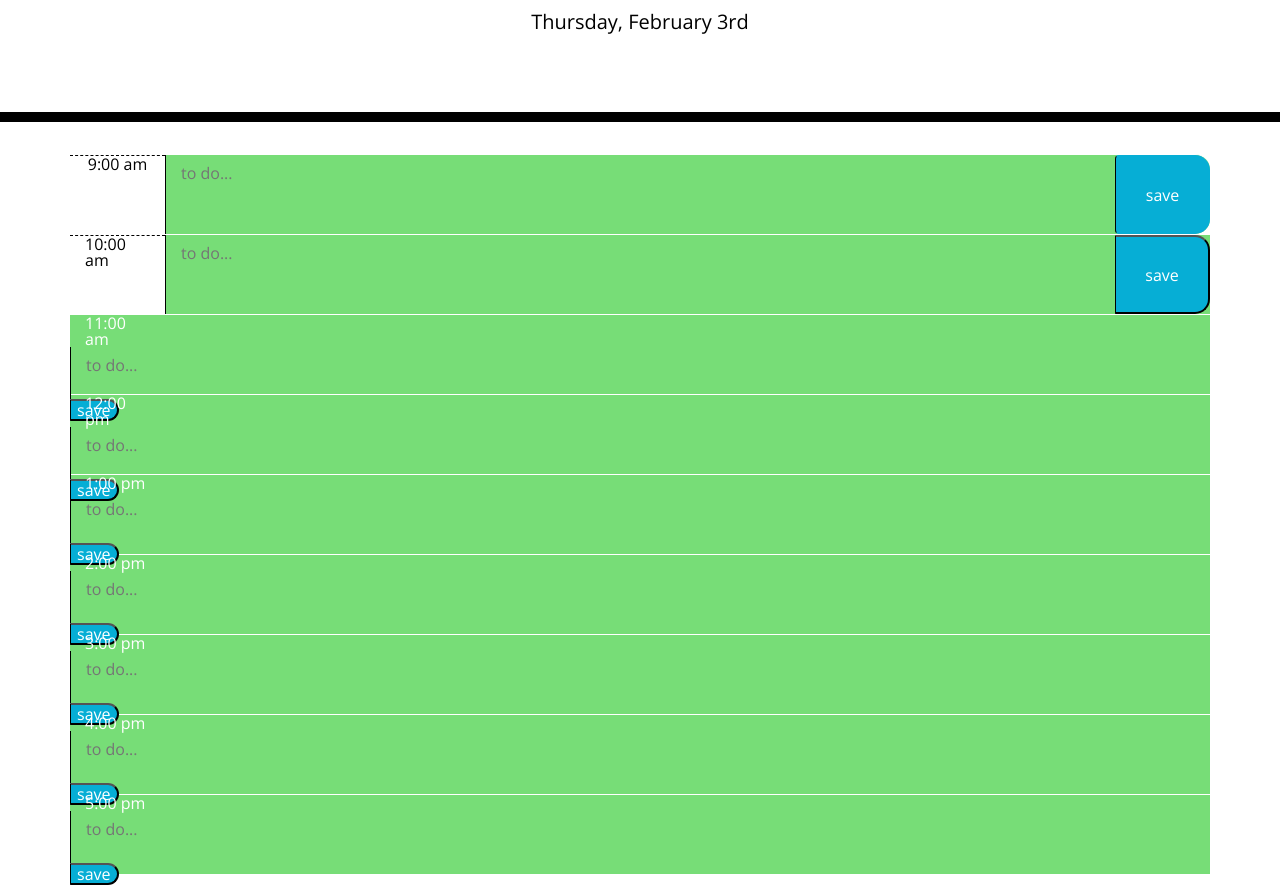
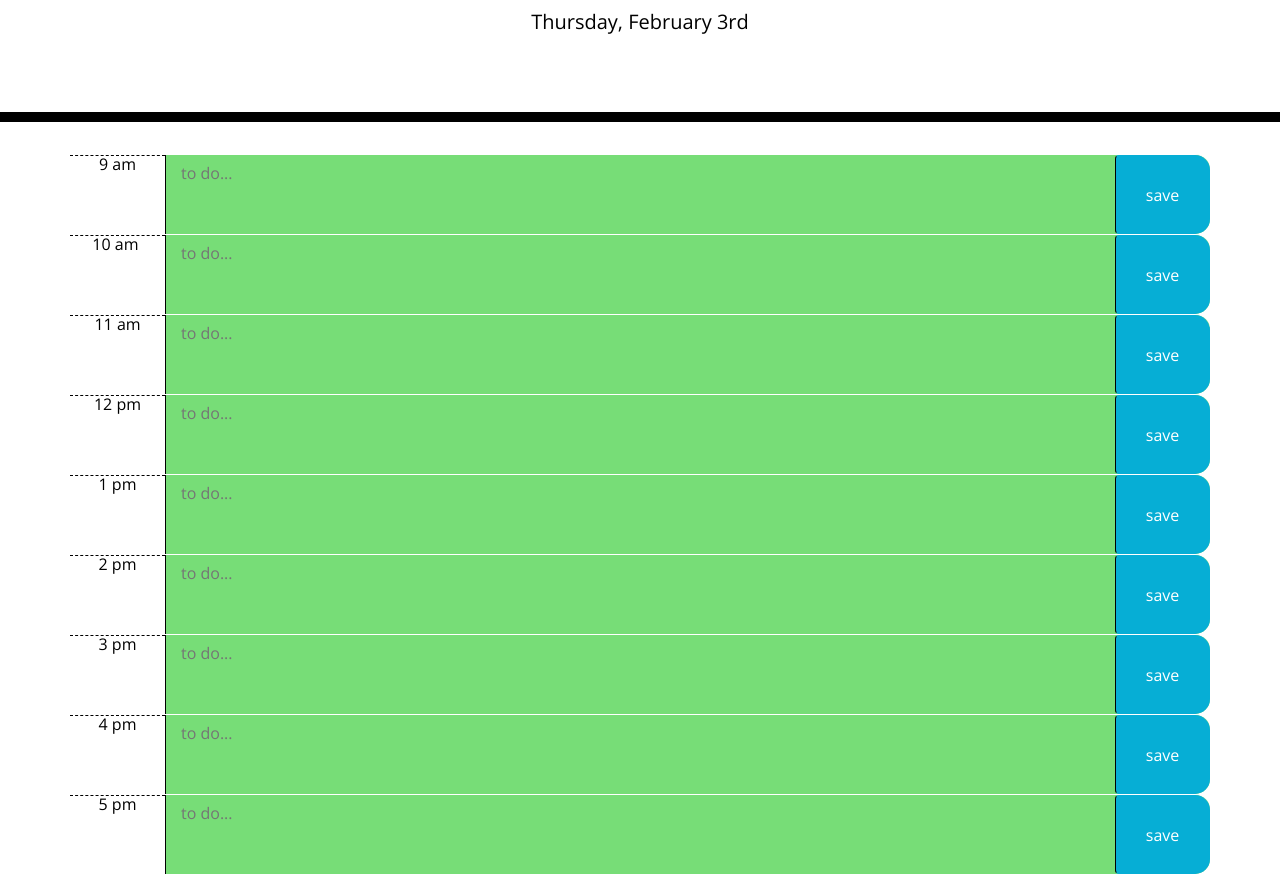
Before and after one commit to ClaireAustine/WeekdayPlanner, a plain HTML site: page index.html in a window 1280 px wide. Shown: the part 182-1067 px from the top of the page. Drawn offline with nearby package versions, Linux system fonts and the light colour scheme.

Commit message:
fixing functionality and display

```diff
--- a/index.html
+++ b/index.html
@@ -31,60 +31,57 @@
     <div class="container" >
 
       <div id="9" class="row time-block">
-        <div class= "col-1 hour">9:00 am</div>
+        <div class= "col-1 hour">9 am</div>
         <textarea class= "col-10 description" placeholder="to do..."></textarea>
         <button class= " btn saveBtn col-1" >save</button>
       </div>
 
-      <div class= "row">
-        <div class= "col-1 hour">10:00 am </div>
+      <div id="10" class= "row time-block">
+        <div class= "col-1 hour">10 am </div>
         <textarea class= "col-10 description" placeholder="to do..."></textarea>
-        <button class="saveBtn col-1" >save</button>
+        <button class="btn saveBtn col-1" >save</button>
       </div>
 
-      <div class= "row">
-        <div class= "col-1">11:00 am</div>
-        <textarea class= "col-12 description" placeholder="to do..."></textarea>
-        <button class= "saveBtn" >save</button>
+      <div id= "11" class="row time-block">
+        <div class= "col-1 hour">11 am</div>
+        <textarea class= "col-10 description" placeholder="to do..."></textarea>
+        <button class= "btn saveBtn col-1" >save</button>
       </div>
 
-      <div class= "row">
-        <div class= "col-1">12:00 pm</div>
-        <textarea class= "col-12 description" placeholder="to do..."></textarea>
-        <button class= "saveBtn" >save</button>
+      <div id= "12" class="row time-block">
+        <div class= "col-1 hour">12 pm</div>
+        <textarea class= "col-10 description" placeholder="to do..."></textarea>
+        <button class= "btn saveBtn col-1" >save</button>
       </div>
 
-      <div id="13" class= "row">
-        <div class= "col-1">1:00 pm</div>
-        <textarea class= "col-12 description" placeholder="to do..."></textarea>
-        <button class="saveBtn" >save</button>
+      <div id="13" class= "row time-block">
+        <div class= "col-1 hour">1 pm</div>
+        <textarea class= "col-10 description" placeholder="to do..."></textarea>
+        <button class="btn saveBtn col-1" >save</button>
       </div>
-      <div class= "row">
-        <div class= "col-1">2:00 pm</div>
-        <textarea class= "col-12 description" placeholder="to do..."></textarea>
-        <button class= "saveBtn" >save</button>
+      <div id= "14" class= "row time-block">
+        <div class= "col-1 hour">2 pm</div>
+        <textarea class= "col-10 description" placeholder="to do..."></textarea>
+        <button class= "btn saveBtn col-1" >save</button>
       </div>
 
-      <div class= "row">
-        <div class= "col-1">3:00 pm</div>
-        <textarea class= "col-12 description" placeholder="to do..."></textarea>
-        <button class= "saveBtn" >save</button>
+      <div id= "15" class= "row time-block">
+        <div class= "col-1 hour">3 pm</div>
+        <textarea class= "col-10 description" placeholder="to do..."></textarea>
+        <button class= "btn saveBtn col-1" >save</button>
       </div>
 
-      <div class= "row">
-        <div class= "col-1">4:00 pm</div>
-        <textarea class= "col-12 description" placeholder="to do..."></textarea>
-        <button class= "saveBtn" >save</button>
+      <div id="16" class= "row time-block">
+        <div class= "col-1 hour">4 pm</div>
+        <textarea class= "col-10 description" placeholder="to do..."></textarea>
+        <button class= "btn saveBtn col-1" >save</button>
       </div>
 
-      <div class= "row">
-        <div class= "col-1">5:00 pm</div>
-        <textarea class= "col-12 description" placeholder="to do..."></textarea>
-        <button class= "saveBtn" >save</button>
+      <div id="17" class= "row time-block">
+        <div class= "col-1 hour">5 pm</div>
+        <textarea class= "col-10 description" placeholder="to do..."></textarea>
+        <button class= "btn saveBtn col-1" >save</button>
       </div>
-        <!-- <div class= "col-8">6:00 pm</div>
-        <div class= "col-8">7:00 pm</div>
-        <div class= "col-8">8:00 pm</div> -->
 
     <script src="https://cdnjs.cloudflare.com/ajax/libs/jquery/3.2.1/jquery.min.js"></script>
     <script src="https://cdnjs.cloudflare.com/ajax/libs/moment.js/2.24.0/moment.min.js"></script>
--- a/js/script.js
+++ b/js/script.js
@@ -67,3 +67,11 @@ hours()
 //look up jquery ui timeblocks/hourly planner
 // can i create a for each loop that displays each hour and appends a collumn or do they all have to be separate elements in html?
 $('#9 .description').val(localStorage.getItem("9"))
+$('#10 .description').val(localStorage.getItem("10"))
+$('#11 .description').val(localStorage.getItem("11"))
+$('#12 .description').val(localStorage.getItem("12"))
+$('#13 .description').val(localStorage.getItem("13"))
+$('#14 .description').val(localStorage.getItem("14"))
+$('#15 .description').val(localStorage.getItem("15"))
+$('#16 .description').val(localStorage.getItem("16"))
+$('#17 .description').val(localStorage.getItem("17"))
```
